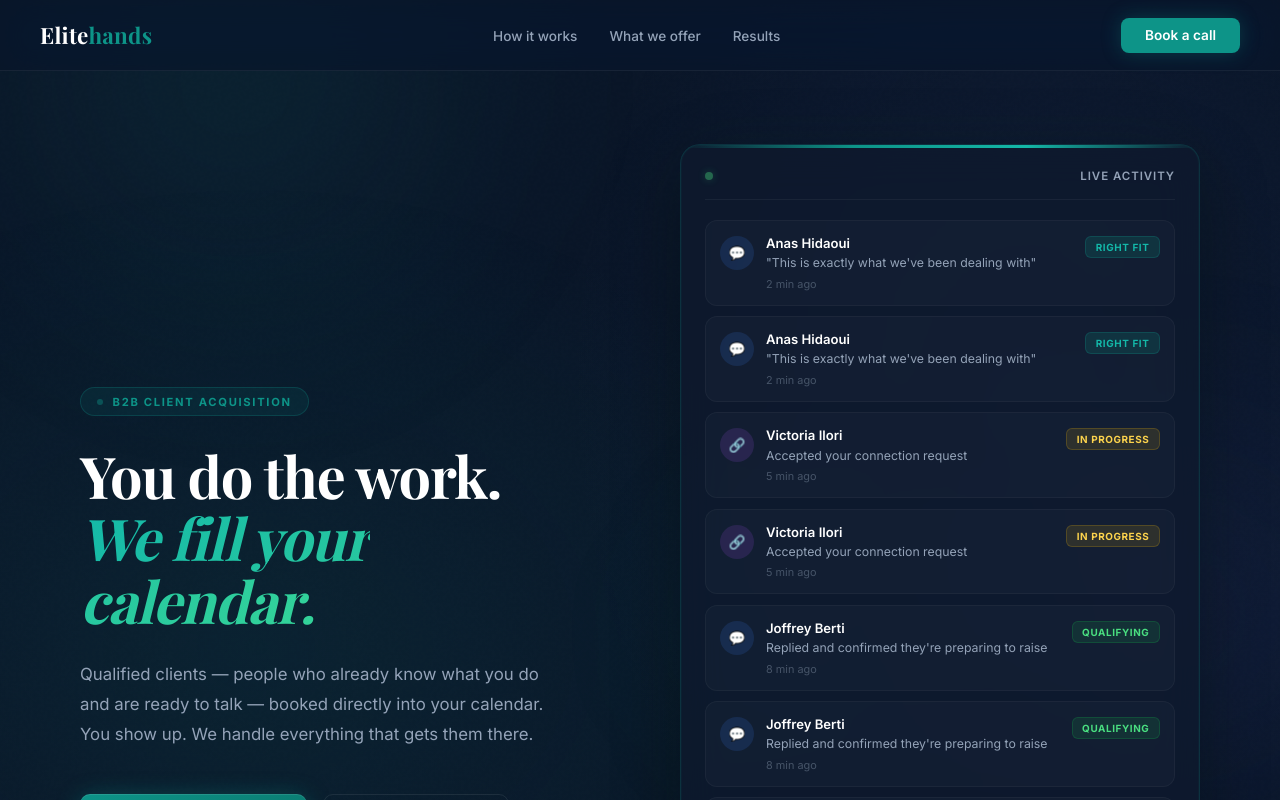
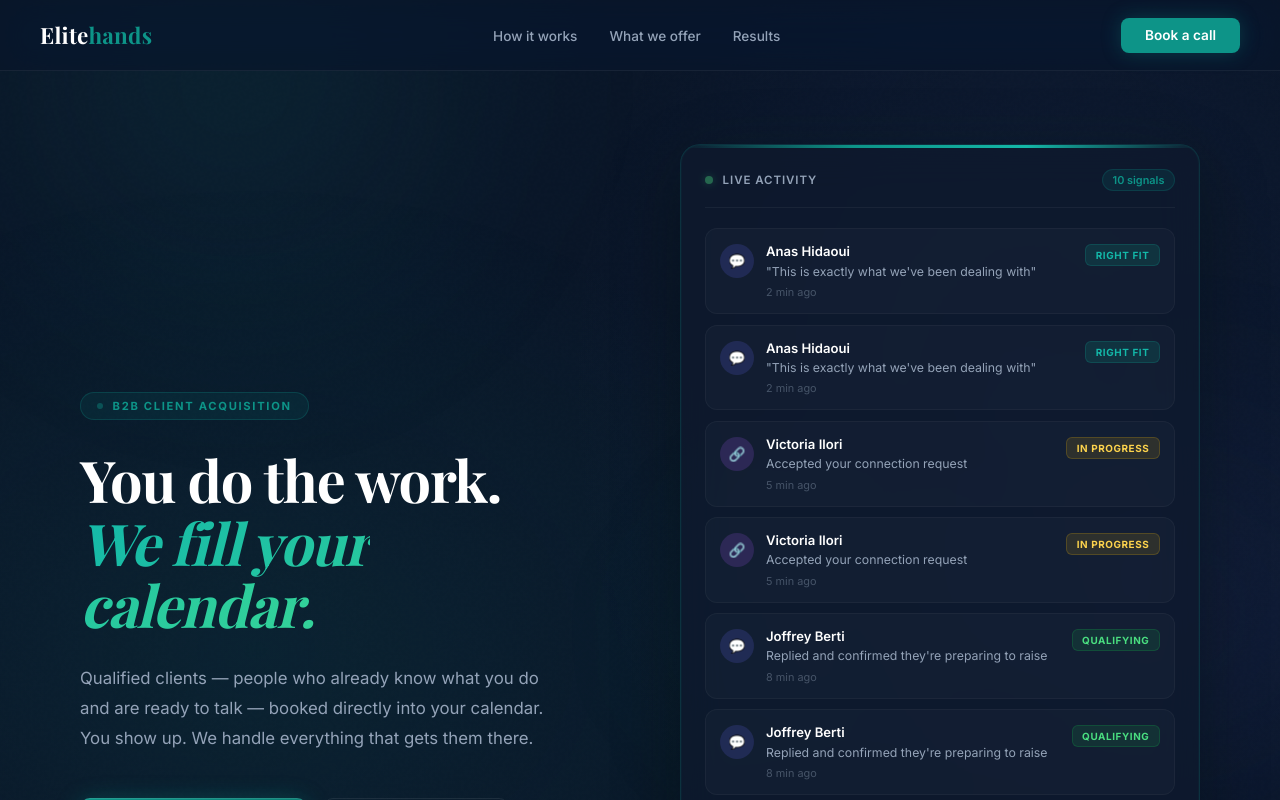
Before and after one commit to TobiWilliams001/Elitehands-Outbound, a React (Vite) app: page / in a window 1280 px wide. Shown: the top 800 px of the page. Built offline with nearby package versions, Linux system fonts and the light colour scheme; a web font is replaced by a local one.

Commit message:
feat(SignalPanel): typed signals, icon colour map, live signal count badge

```diff
--- a/src/components/SignalPanel.tsx
+++ b/src/components/SignalPanel.tsx
@@ -1,9 +1,9 @@
-import React, { useState, useEffect, useRef } from 'react';
+import { useEffect, useRef, useState } from 'react';
 
 interface Signal {
   id: string;
   icon: string;
-  type: string;
+  type: 'like' | 'comment' | 'connect' | 'book';
   name: string;
   desc: string;
   badge: string;
@@ -11,52 +11,43 @@ interface Signal {
   time: string;
 }
 
-const signalsTemplate = [
-  { icon: '👍', type: 'like', name: 'Sarah Chen', desc: 'Engaged with your post on B2B content strategy', badge: 'Right fit', cls: 'icp', time: 'Just now' },
-  { icon: '💬', type: 'comment', name: 'Anas Hidaoui', desc: '"This is exactly what we\'ve been dealing with"', badge: 'Right fit', cls: 'icp', time: '2 min ago' },
-  { icon: '🔗', type: 'connect', name: 'Victoria Ilori', desc: 'Accepted your connection request', badge: 'In progress', cls: 'review', time: '5 min ago' },
-  { icon: '💬', type: 'comment', name: 'Joffrey Berti', desc: "Replied and confirmed they're preparing to raise", badge: 'Qualifying', cls: 'qual', time: '8 min ago' },
-  { icon: '📅', type: 'book', name: 'Sintu Singh', desc: 'Call confirmed — Thursday 2pm', badge: 'Booked ✓', cls: 'booked', time: '12 min ago' },
+const TEMPLATES = [
+  { icon: '👍', type: 'like'    as const, name: 'Sarah Chen',     desc: 'Engaged with your post on B2B content strategy',   badge: 'Right fit',  cls: 'icp',    time: 'Just now'    },
+  { icon: '💬', type: 'comment' as const, name: 'Anas Hidaoui',   desc: '"This is exactly what we\'ve been dealing with"',  badge: 'Right fit',  cls: 'icp',    time: '2 min ago'   },
+  { icon: '🔗', type: 'connect' as const, name: 'Victoria Ilori', desc: 'Accepted your connection request',                  badge: 'In progress', cls: 'review', time: '5 min ago'   },
+  { icon: '💬', type: 'comment' as const, name: 'Joffrey Berti',  desc: "Replied and confirmed they're preparing to raise", badge: 'Qualifying', cls: 'qual',   time: '8 min ago'   },
+  { icon: '📅', type: 'book'    as const, name: 'Sintu Singh',    desc: 'Call confirmed — Thursday 2pm',                    badge: 'Booked ✓',   cls: 'booked', time: '12 min ago'  },
 ];
 
-export const SignalPanel: React.FC = () => {
-  const [items, setItems] = useState<Signal[]>([]);
-  const idxRef = useRef(0);
-  const counterRef = useRef(0);
-
-  // Helper to create a new signal item with unique ID
-  const createSignal = (template: typeof signalsTemplate[0]): Signal => {
-    counterRef.current += 1;
-    return {
-      ...template,
-      id: `${template.name}-${counterRef.current}`,
-    };
+const ICON_STYLES: Record<string, { bg: string; color: string }> = {
+  like:    { bg: 'rgba(13,148,136,0.18)',  color: '#14B8A8' },
+  comment: { bg: 'rgba(99,102,241,0.18)',  color: '#818CF8' },
+  connect: { bg: 'rgba(168,85,247,0.18)',  color: '#C084FC' },
+  book:    { bg: 'rgba(22,163,74,0.18)',   color: '#4ADE80' },
 };
 
+let uid = 0;
+const createSignal = (t: typeof TEMPLATES[0]): Signal => ({ ...t, id: `${t.name}-${++uid}` });
+
+export const SignalPanel = () => {
+  const [items, setItems] = useState<Signal[]>([]);
+  const idxRef = useRef(4);
+
   useEffect(() => {
-    // Staggered load of first 5 signals
-    signalsTemplate.forEach((s, idx) => {
-      setTimeout(() => {
-        setItems((prev) => [...prev, createSignal(s)]);
-      }, idx * 200);
+    // Staggered initial load
+    TEMPLATES.forEach((t, i) => {
+      setTimeout(() => setItems(prev => [...prev, createSignal(t)]), i * 220);
     });
 
-    idxRef.current = 4; // Start rotating after the 5th item
-
-    // Interval to cycle items
     const interval = setInterval(() => {
-      setItems((prev) => {
-        const nextIdx = (idxRef.current + 1) % signalsTemplate.length;
-        idxRef.current = nextIdx;
-        const newSignal = createSignal(signalsTemplate[nextIdx]);
-
-        // Keep at most 5 items, removing the first one
-        if (prev.length >= 5) {
-          return [...prev.slice(1), newSignal];
-        }
-        return [...prev, newSignal];
+      idxRef.current = (idxRef.current + 1) % TEMPLATES.length;
+      setItems(prev => {
+        const next = [...prev];
+        if (next.length >= 5) next.shift();
+        next.push(createSignal(TEMPLATES[idxRef.current]));
+        return next;
       });
-    }, 3000);
+    }, 3200);
 
     return () => clearInterval(interval);
   }, []);
@@ -64,13 +55,26 @@ export const SignalPanel: React.FC = () => {
   return (
     <div className="signal-panel">
       <div className="signal-header">
-        <div className="signal-dot"></div>
+        <div className="signal-header-left">
+          <div className="signal-dot" />
           <span className="signal-header-text">Live activity</span>
         </div>
-      <div className="signal-feed" id="signalFeed">
-        {items.map((item) => (
-          <div key={item.id} className="signal-item">
-            <div className="signal-icon like" style={{ backgroundColor: item.type === 'like' ? 'rgba(13,148,136,.15)' : item.type === 'comment' ? 'rgba(59,130,246,.15)' : item.type === 'connect' ? 'rgba(168,85,247,.15)' : 'rgba(22,163,74,.15)', color: item.type === 'like' ? 'var(--teal)' : item.type === 'comment' ? '#60A5FA' : item.type === 'connect' ? '#C084FC' : '#4ADE80' }}>
+        <span className="signal-count">{items.length} signals</span>
+      </div>
+
+      <div className="signal-feed">
+        {items.map((item, i) => {
+          const style = ICON_STYLES[item.type];
+          return (
+            <div
+              key={item.id}
+              className="signal-item"
+              style={{ animationDelay: `${i * 60}ms` }}
+            >
+              <div
+                className="signal-icon"
+                style={{ background: style.bg, color: style.color }}
+              >
                 {item.icon}
               </div>
               <div className="signal-body">
@@ -80,7 +84,8 @@ export const SignalPanel: React.FC = () => {
               </div>
               <span className={`signal-badge ${item.cls}`}>{item.badge}</span>
             </div>
-        ))}
+          );
+        })}
       </div>
     </div>
   );
```
Lines whose indentation alone changed are shown as unchanged.
